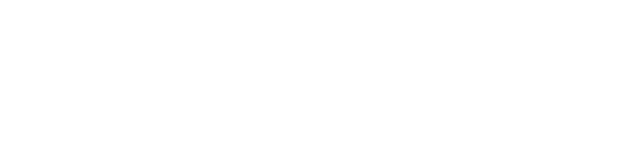
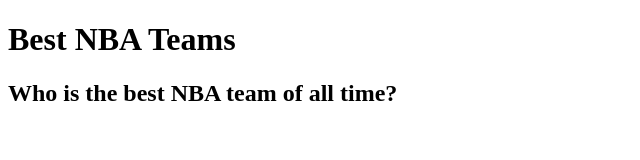
Before and after one commit to matflo13/web-project-1-matteo-2, a plain HTML site: page index.html in a window 1280 px wide. Shown: the whole page, without its empty margins (0-640 px from the left). Drawn offline with Linux system fonts and the light colour scheme.

Commit message:
Added to Home Page

```diff
--- a/index.html
+++ b/index.html
@@ -10,7 +10,10 @@
   <head>
     <meta charset="UTF-8" />
     <meta name="viewport" content="width=device-width, initial-scale=1.0" />
-    <title></title>
+    <title>Best NBA Teams</title>
   </head>
-  <body></body>
+  <body>
+    <h1>Best NBA Teams</h1>
+    <h2>Who is the best NBA team of all time?</h2>
+  </body>
 </html>
```
